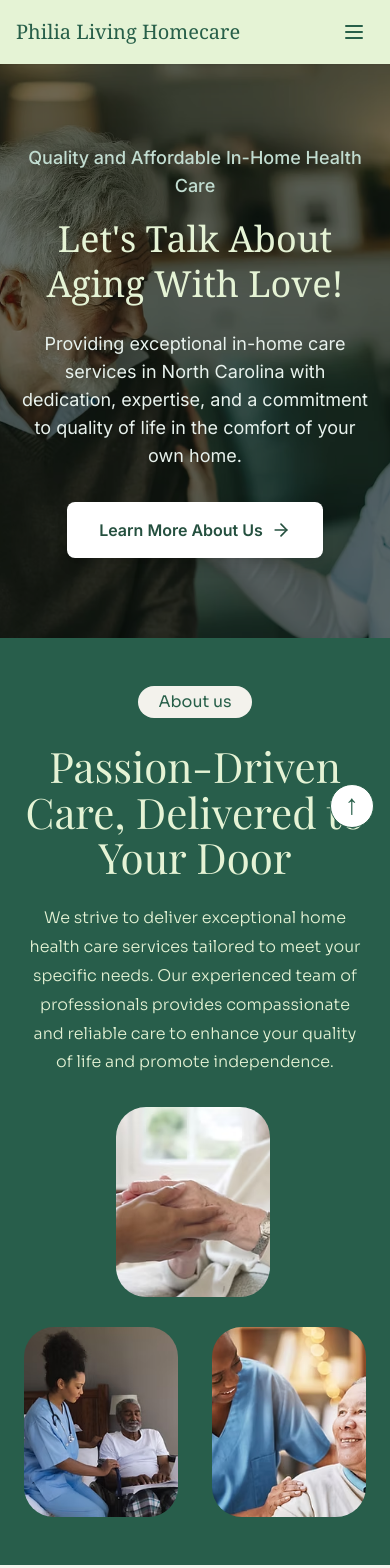
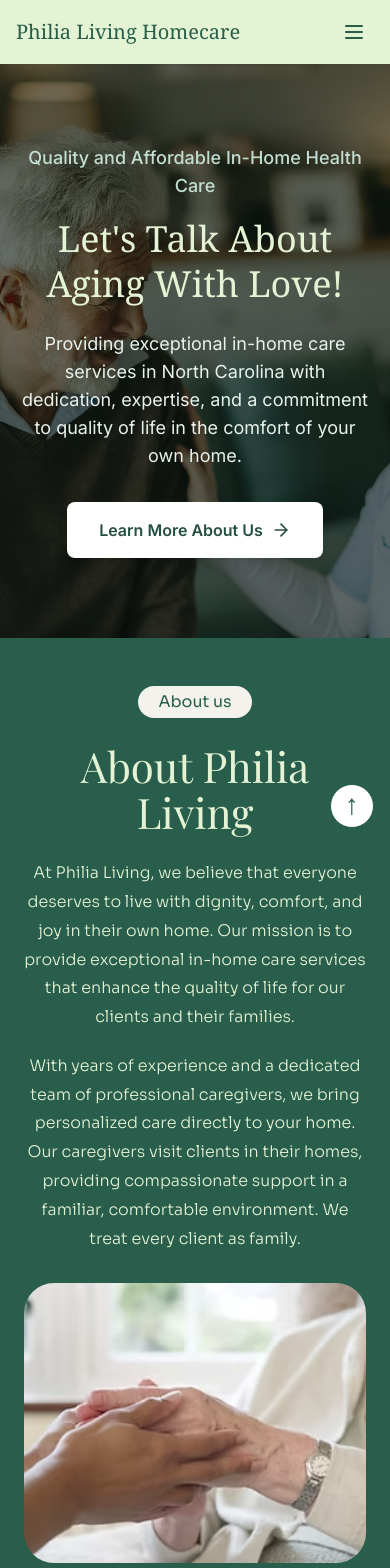
Before and after one commit to sharonodima/philia-living-nc, a Next.js app: page / in a window 390 px wide. Shown: the top 1568 px of the page. Built offline with nearby package versions, Linux system fonts and the light colour scheme.

Commit message:
Center About section and restore original Vercel wording

```diff
--- a/app/globals.css
+++ b/app/globals.css
@@ -14,14 +14,12 @@
 .wix-pill { display: inline-block; padding: 5px 20px; border-radius: 999px; font-size: 16px; line-height: 1.4; color: #275f49; background: #f3f2ec; font-weight: 400; }
 .wix-pill-dark { background: #275f49; color: #f3f2ec; }
 .wix-dark { background: #285e4b; color: #e5f3d5; }
-.wix-about { position: relative; display: grid; grid-template-columns: 43% 57%; padding: 38px 6% 48px; min-height: 570px; }
-.wix-about-copy { text-align: center; max-width: 450px; position: relative; z-index: 1; }
+.wix-about { padding: 64px 6%; }
+.wix-about-copy { text-align: center; max-width: 850px; margin: 0 auto; }
 .wix-about h2 { margin: 26px 0 24px; }
-.wix-about-collage { position: relative; min-height: 480px; }
-.wix-about-collage img { position: absolute; width: 235px; height: 235px; object-fit: cover; border-radius: 30px; }
-.wix-collage-top { left: 24%; top: 0; }
-.wix-collage-left { left: 0; bottom: 0; }
-.wix-collage-right { right: 0; bottom: 0; }
+.wix-about-copy p + p { margin-top: 20px; }
+.wix-about-collage { display: grid; grid-template-columns: repeat(3, minmax(0, 1fr)); gap: 32px; max-width: 1000px; margin: 44px auto 0; }
+.wix-about-collage img { width: 100%; height: 260px; object-fit: cover; border-radius: 30px; }
 .wix-section { padding: 48px max(5.5%, calc((100vw - 1400px)/2)); }
 .wix-services h2, .wix-testimonials h2 { margin: 14px 0 64px; }
 .wix-services-grid { display: grid; grid-template-columns: repeat(3, minmax(0, 1fr)); gap: 6%; padding: 30px 0; }
@@ -70,8 +68,7 @@
 .wix-footer a { font-size: 14px; text-decoration: underline; }
 .wix-back-top { position: fixed; right: 26px; bottom: 26px; background: white; border: 1px solid #275f49; border-radius: 50%; width: 52px; height: 52px; text-align: center; line-height: 48px; font-size: 28px; z-index: 10; }
 @media (max-width: 1000px) {
-  .wix-about { grid-template-columns: 1fr 1fr; gap: 28px; }
-  .wix-about-collage img { width: 165px; height: 180px; }
+  .wix-about-collage img { height: 220px; }
   .wix-about h2 { font-size: 46px; }
   .wix-services-grid h3 { font-size: 28px; }
   .wix-services-grid img { height: 240px; }
@@ -81,11 +78,9 @@
 @media (max-width: 700px) {
   .wix-section { padding: 48px 24px; }
   .wix-about { display: block; padding: 48px 24px; }
-  .wix-about-copy { max-width: none; }
   .wix-about h2 { font-size: 42px; }
-  .wix-about-collage { min-height: 410px; margin-top: 30px; }
-  .wix-about-collage img { width: 45%; height: 190px; }
-  .wix-collage-top { left: 27%; }
+  .wix-about-collage { grid-template-columns: 1fr; gap: 24px; margin-top: 30px; }
+  .wix-about-collage img { height: 280px; }
   .wix-services-grid, .wix-testimonial-grid { grid-template-columns: 1fr; gap: 44px; }
   .wix-services h2, .wix-testimonials h2 { margin-bottom: 30px; }
   .wix-services-grid img { height: 320px; }
--- a/components/WixHome.tsx
+++ b/components/WixHome.tsx
@@ -29,8 +29,9 @@ export default function WixHome() {
     />
     <div className={`wix-home ${siteFonts}`}>
     <section id="about" className="wix-about wix-dark">
-      <div className="wix-about-copy"><span className="wix-pill">About us</span><h2>Passion-Driven Care, Delivered to Your Door</h2>
-        <p>We strive to deliver exceptional home health care services tailored to meet your specific needs. Our experienced team of professionals provides compassionate and reliable care to enhance your quality of life and promote independence.</p></div>
+      <div className="wix-about-copy"><span className="wix-pill">About us</span><h2>About Philia Living</h2>
+        <p>At Philia Living, we believe that everyone deserves to live with dignity, comfort, and joy in their own home. Our mission is to provide exceptional in-home care services that enhance the quality of life for our clients and their families.</p>
+        <p>With years of experience and a dedicated team of professional caregivers, we bring personalized care directly to your home. Our caregivers visit clients in their homes, providing compassionate support in a familiar, comfortable environment. We treat every client as family.</p></div>
       <div className="wix-about-collage">
         <Image src="/images/elder-woman-caretaker.avif" alt="An elderly woman receiving supportive care" width={300} height={300} className="wix-collage-top" />
         <Image src="/images/reading-braille-doctor.avif" alt="A caregiver supporting a client" width={300} height={300} className="wix-collage-left" />
```
